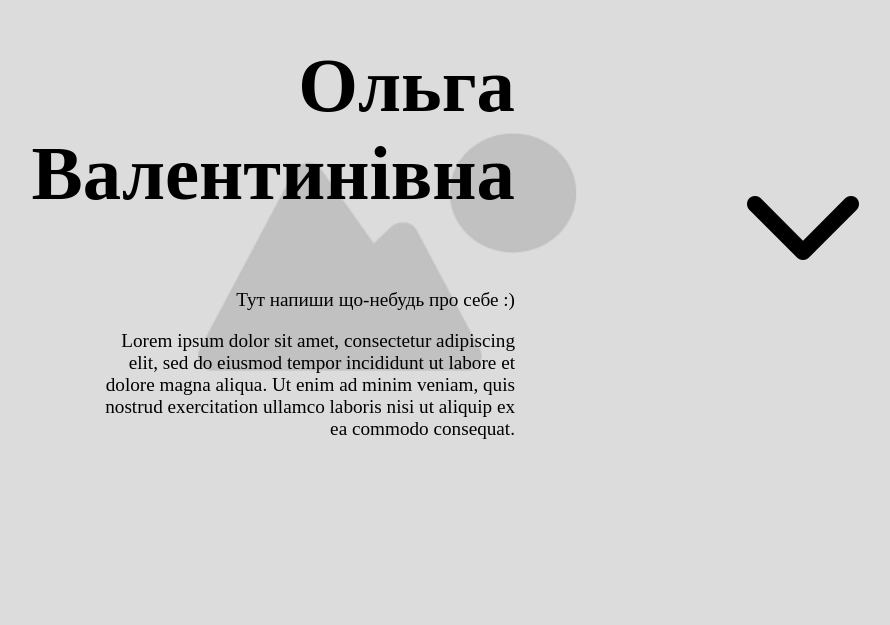
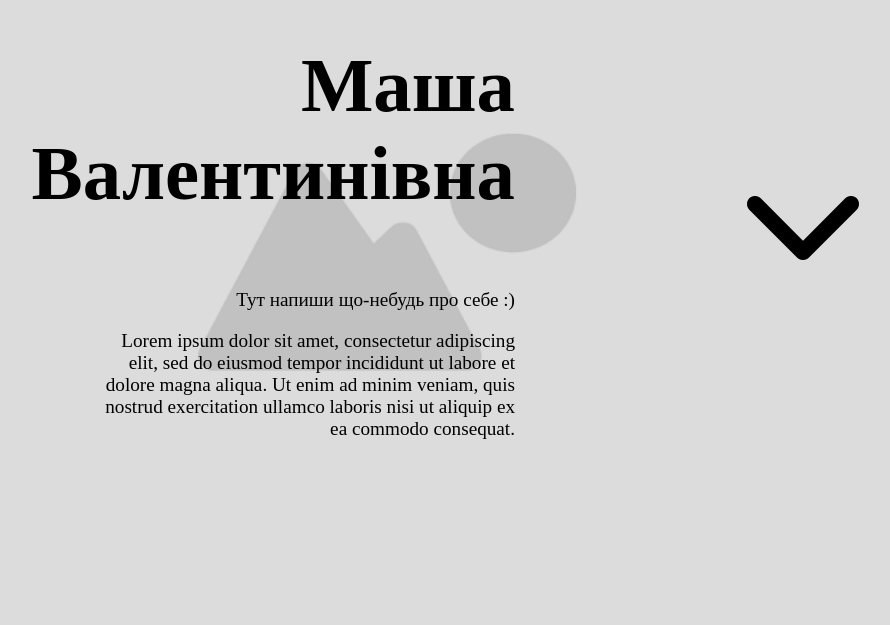
Before and after one commit to kittilove/qwertyuio, a plain HTML site: page index.html in a window 1280 px wide. Shown: the part 175-800 px from the top of the page, without its empty margins (253-1143 px from the left). Drawn offline with Linux system fonts and the light colour scheme.

Commit message:
first commit

```diff
--- a/index.html
+++ b/index.html
@@ -9,7 +9,7 @@
 <body>
     <header>
         <div class="header_left">
-            <h1>Ольга Валентинівна</h1>
+            <h1>Маша Валентинівна</h1>
             <div class="bio">
                 <p>Тут напиши що-небудь про себе :)</p>
                 <p>Lorem ipsum dolor sit amet, consectetur adipiscing elit, sed do eiusmod tempor incididunt ut labore et dolore magna aliqua. Ut enim ad minim veniam, quis nostrud exercitation ullamco laboris nisi ut aliquip ex ea commodo consequat.</p>
```
